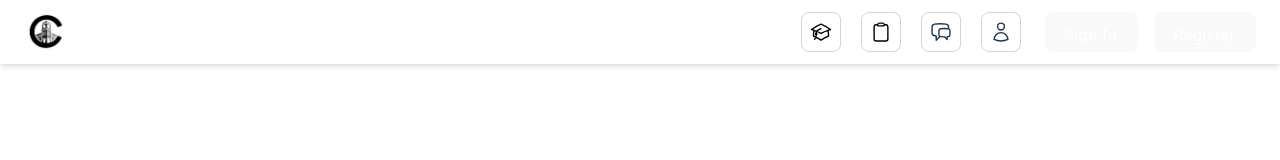
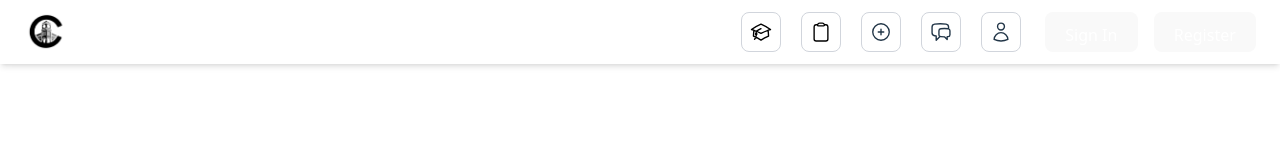
Before and after one commit to CharlieGuarasci/campus_deployment, a React (Vite) app in the folder campus_frontend/: page /register in a window 1280 px wide. Shown: the top 160 px of the page. Built offline with nearby package versions, Linux system fonts and the light colour scheme.

Commit message:
added button for post listing

```diff
--- a/campus_frontend/src/components/Header.jsx
+++ b/campus_frontend/src/components/Header.jsx
@@ -96,6 +96,18 @@ const Header = () => {
               ) : (
                 <svg xmlns="http://www.w3.org/2000/svg" fill="none" viewBox="0 0 24 24" strokeWidth="1.5" stroke="black" className="h-7 w-7">
                   <path strokeLinecap="round" strokeLinejoin="round" d="M15.666 3.888A2.25 2.25 0 0 0 13.5 2.25h-3c-1.03 0-1.9.693-2.166 1.638m7.332 0c.055.194.084.4.084.612v0a.75.75 0 0 1-.75.75H9a.75.75 0 0 1-.75-.75v0c0-.212.03-.418.084-.612m7.332 0c.646.049 1.288.11 1.927.184 1.1.128 1.907 1.077 1.907 2.185V19.5a2.25 2.25 0 0 1-2.25 2.25H6.75A2.25 2.25 0 0 1 4.5 19.5V6.257c0-1.108.806-2.057 1.907-2.185a48.208 48.208 0 0 1 1.927-.184" />
+                </svg>
+              )}
+            </Link>
+
+            <Link to="/post-listing" className="border border-gray-300 p-2 rounded-md hover:bg-gray-100 transition h-10 w-10 flex items-center justify-center">
+              {location.pathname === "/post-listing" ? (
+                <svg xmlns="http://www.w3.org/2000/svg" viewBox="0 0 24 24" fill="currentColor" className="size-6">
+                  <path fillRule="evenodd" d="M12 2.25c-5.385 0-9.75 4.365-9.75 9.75s4.365 9.75 9.75 9.75 9.75-4.365 9.75-9.75S17.385 2.25 12 2.25zM12.75 9a.75.75 0 00-1.5 0v2.25H9a.75.75 0 000 1.5h2.25V15a.75.75 0 001.5 0v-2.25H15a.75.75 0 000-1.5h-2.25V9z" clipRule="evenodd" />
+                </svg>
+              ) : (
+                <svg xmlns="http://www.w3.org/2000/svg" fill="none" viewBox="0 0 24 24" strokeWidth={1.5} stroke="currentColor" className="size-6">
+                  <path strokeLinecap="round" strokeLinejoin="round" d="M12 9v6m3-3H9m12 0a9 9 0 11-18 0 9 9 0 0118 0z" />
                 </svg>
               )}
             </Link>
```
